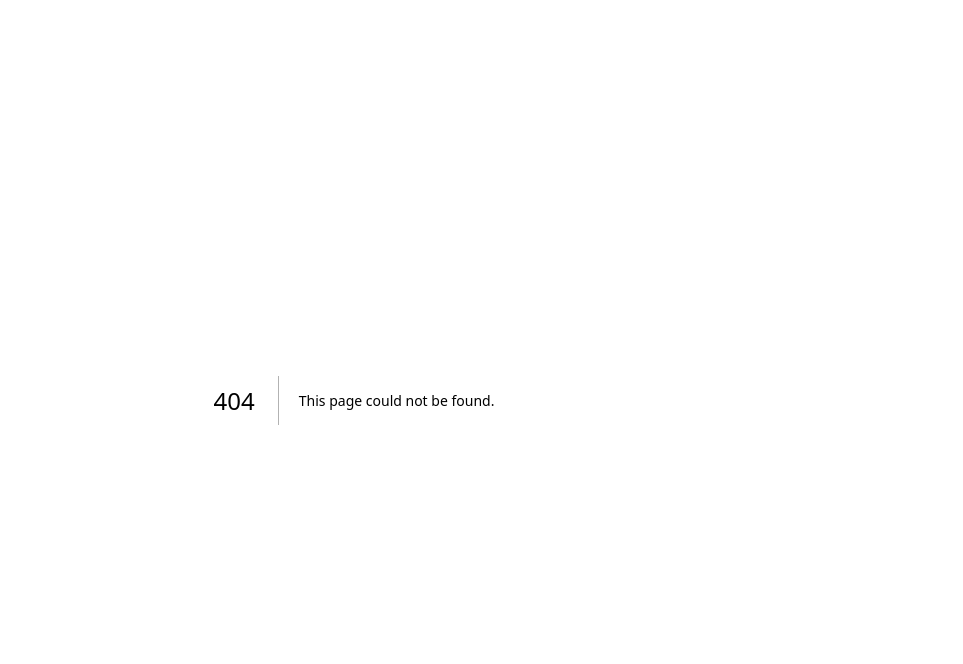
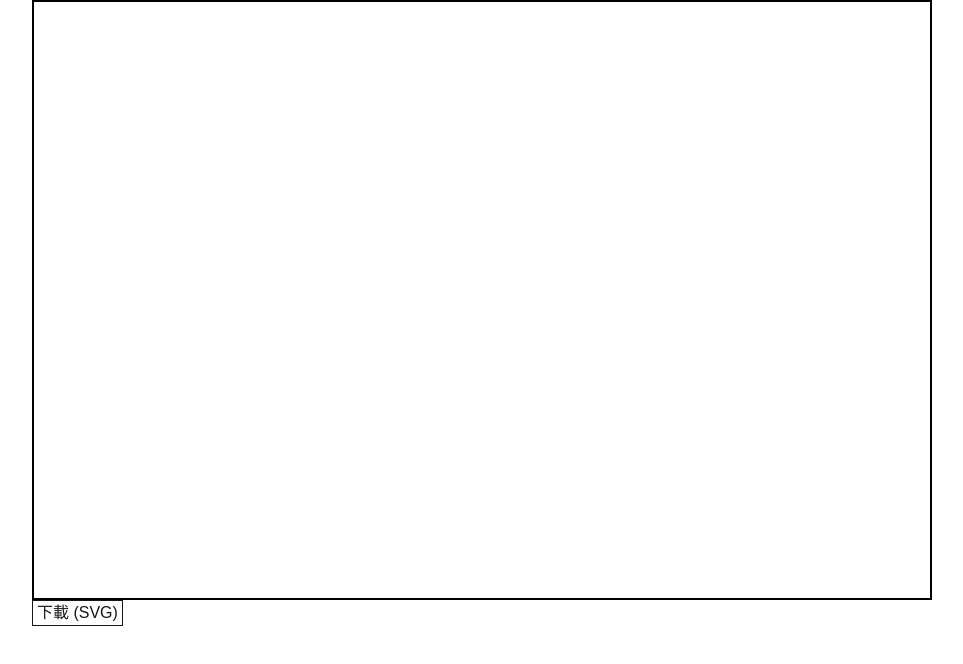
Before and after one commit to tanni6808/make-clouds, a Next.js app: page /canvas in a window 1280 px wide. Before the commit this address had no page. Shown: the top 664 px of the page, without its empty margins (286-1249 px from the left). Built offline with nearby package versions, Linux system fonts and the light colour scheme.

Commit message:
Canvas basic setting(zoom-in/out, panning, text element moveing)

```diff
--- /dev/null
+++ b/app/canvas/page.tsx
@@ -0,0 +1,221 @@
+"use client";
+import { useEffect, useRef, useState } from "react";
+import { DragState, CanvasTransform } from "../lib/definitions";
+import { useCompositionStore } from "../lib/compositionStore";
+
+export default function Canvas() {
+  const { composition, setComposition } = useCompositionStore();
+  const [canvasTransform, setCanvasTransform] = useState<CanvasTransform>({
+    scale: 1,
+    translateX: 0,
+    translateY: 0,
+  });
+  const svgRef = useRef<SVGSVGElement>(null);
+  const groupRef = useRef<SVGGElement>(null);
+  const scaleInitRef = useRef(false);
+  const svgWidth = 900;
+  const svgHeight = 600;
+
+  const [dragState, setDragState] = useState<DragState>({
+    index: null,
+    offsetX: 0,
+    offsetY: 0,
+  });
+  const [isPanning, setIsPanning] = useState(false);
+  const panStart = useRef<{ x: number; y: number }>({ x: 0, y: 0 });
+
+  // inital scaling
+  useEffect(() => {
+    if (!scaleInitRef.current) {
+      if (groupRef.current) {
+        const bbox = groupRef.current.getBBox();
+
+        const scaleX = svgWidth / bbox.width;
+        const scaleY = svgHeight / bbox.height;
+        const scale = Math.min(scaleX, scaleY);
+        const translateX = svgWidth / 2 - (bbox.x + bbox.width / 2) * scale;
+        const translateY = svgHeight / 2 - (bbox.y + bbox.height / 2) * scale;
+
+        setCanvasTransform({
+          scale,
+          translateX,
+          translateY,
+        });
+        scaleInitRef.current = true;
+      }
+    }
+  }, []);
+
+  // DL
+  const handleDlSvg = () => {
+    if (!svgRef.current) return;
+
+    const svgElement = svgRef.current;
+    const svgData = new XMLSerializer().serializeToString(svgElement);
+    const blob = new Blob([svgData], { type: "image/svg+xml;charset=utf-8" });
+    const url = URL.createObjectURL(blob);
+
+    const link = document.createElement("a");
+    link.href = url;
+    link.download = "makeWordCloud.svg";
+    document.body.appendChild(link);
+    link.click();
+    document.body.removeChild(link);
+    URL.revokeObjectURL(url);
+  };
+
+  // Drag & move text element / panning
+  function getMousePosition(event: React.MouseEvent) {
+    const CTM = groupRef.current!.getScreenCTM();
+    if (!CTM) return { x: 0, y: 0 };
+    const mouseX = (event.clientX - CTM.e) / CTM.a;
+    const mouseY = (event.clientY - CTM.f) / CTM.d;
+    return { x: mouseX, y: mouseY };
+  }
+  const handleTextMouseDown = (
+    event: React.MouseEvent<SVGTextElement>,
+    index: number
+  ) => {
+    const mousePosition = getMousePosition(event);
+
+    const word = composition[index];
+    setDragState({
+      index,
+      offsetX: mousePosition.x - word.x,
+      offsetY: mousePosition.y - word.y,
+    });
+  };
+
+  const handleCanvasMouseDown = (e: React.MouseEvent<SVGSVGElement>) => {
+    const isMiddleClick = e.button === 1;
+    const isLeftClick = e.button === 0;
+
+    if (isMiddleClick || (isLeftClick && e.target instanceof SVGSVGElement)) {
+      e.preventDefault();
+      setIsPanning(true);
+      panStart.current = { x: e.clientX, y: e.clientY };
+      return;
+    }
+  };
+
+  const handleMouseMove = (event: React.MouseEvent<SVGSVGElement>) => {
+    if (dragState.index !== null) {
+      event.preventDefault();
+      const mousePosition = getMousePosition(event);
+      const newX = mousePosition.x - dragState.offsetX;
+      const newY = mousePosition.y - dragState.offsetY;
+
+      const updated = composition.map((word, i) =>
+        i === dragState.index ? { ...word, x: newX, y: newY } : word
+      );
+
+      setComposition(updated);
+    }
+    if (isPanning) {
+      const dx = event.clientX - panStart.current.x;
+      const dy = event.clientY - panStart.current.y;
+
+      setCanvasTransform((prev) => ({
+        ...prev,
+        translateX: prev.translateX + dx,
+        translateY: prev.translateY + dy,
+      }));
+
+      panStart.current = { x: event.clientX, y: event.clientY };
+    }
+  };
+
+  const handleMouseUp = () => {
+    if (dragState.index !== null) {
+      // for undo/redo
+    }
+    setDragState({ index: null, offsetX: 0, offsetY: 0 });
+    setIsPanning(false);
+  };
+
+  // Zoom in/out
+  const handleWheel = (e: React.WheelEvent<SVGSVGElement>) => {
+    e.preventDefault();
+
+    if (!groupRef.current || !svgRef.current) return;
+    const svg = svgRef.current;
+
+    const { scale } = canvasTransform;
+
+    const { x: svgX, y: svgY } = getMousePosition(e);
+
+    const svgRect = svg.getBoundingClientRect();
+    const mouseX = e.clientX - svgRect.left;
+    const mouseY = e.clientY - svgRect.top;
+
+    const zoomFactor = e.deltaY > 0 ? 0.9 : 1.1;
+    const newScale = scale * zoomFactor;
+
+    const newTranslateX = mouseX - svgX * newScale;
+    const newTranslateY = mouseY - svgY * newScale;
+    setCanvasTransform({
+      scale: newScale,
+      translateX: newTranslateX,
+      translateY: newTranslateY,
+    });
+  };
+
+  return (
+    <div className="flex">
+      <div className="w-1/5 h-screen overflow-y-scroll">
+        {composition.map((word, index) => (
+          <div className="p-2 hover:bg-blue-200" key={index}>
+            {word.text}
+          </div>
+        ))}
+      </div>
+      <div className="grow flex justify-center">
+        <div className="">
+          <svg
+            ref={svgRef}
+            width={svgWidth}
+            height={svgHeight}
+            onMouseDown={handleCanvasMouseDown}
+            onMouseMove={handleMouseMove}
+            onMouseUp={handleMouseUp}
+            onMouseLeave={handleMouseUp}
+            onWheel={handleWheel}
+            style={{ cursor: "move" }}
+          >
+            <g
+              viewBox="0 0 600 400"
+              ref={groupRef}
+              transform={`translate(${canvasTransform.translateX}, ${canvasTransform.translateY}) scale(${canvasTransform.scale})`}
+            >
+              {composition.map((word, index) => (
+                <text
+                  key={index}
+                  x={word.x}
+                  y={word.y}
+                  fontSize={word.fontSize}
+                  fontFamily="Impact"
+                  fill="black"
+                  fontWeight="bold"
+                  onMouseDown={(e) => {
+                    handleTextMouseDown(e, index);
+                  }}
+                  className={`${
+                    dragState.index ? "cursor-grabbing" : "cursor-grab"
+                  }`}
+                >
+                  {word.text}
+                </text>
+              ))}
+            </g>
+          </svg>
+          <button
+            onClick={handleDlSvg}
+            className="border-1 hover:bg-gray-300 px-1"
+          >
+            下載 (SVG)
+          </button>
+        </div>
+      </div>
+    </div>
+  );
+}
--- a/app/globals.css
+++ b/app/globals.css
@@ -26,7 +26,11 @@ body {
 }
 
 svg {
-  width: 600px;
-  height: 400px;
   border: 2px solid black;
 }
+
+text {
+  user-select: none;
+  -webkit-user-select: none;
+  -ms-user-select: none;
+}
--- /dev/null
+++ b/app/lib/compositionStore.ts
@@ -0,0 +1,13 @@
+import { create } from "zustand";
+import type { WordCloudData, CompositionStore } from "./definitions";
+
+export const useCompositionStore = create<CompositionStore>((set) => ({
+  composition: [],
+  setComposition: (words: WordCloudData[]) => set({ composition: words }),
+  updateWordPosition: (index: number, x: number, y: number) =>
+    set((state) => {
+      const updated = [...state.composition];
+      updated[index] = { ...updated[index], x, y };
+      return { composition: updated };
+    }),
+}));
--- a/app/page.tsx
+++ b/app/page.tsx
@@ -1,16 +1,20 @@
 "use client";
 import { useState, useEffect, useRef } from "react";
-import { Words } from "./lib/definitions";
+import { useRouter } from "next/navigation";
+import { useCompositionStore } from "./lib/compositionStore";
+import { Words, WordCloudData } from "./lib/definitions";
 
 export default function Home() {
   const maxFontSize = 96;
   const minFontSize = 12;
+  const router = useRouter();
   const [addWord, setAddWord] = useState<string>("");
   const [customizedWords, setCustomizedWords] = useState<string[]>([]);
   const [maxWords, setMaxWords] = useState<number>(50);
   const [stopwords, setStopwords] = useState<Set<string>>(new Set());
   const [article, setArticle] = useState<string>("");
   const [result, setResult] = useState<Words[]>([]);
+  const { setComposition } = useCompositionStore();
   const isEffectCalledRef = useRef(false);
   const isWordCloudAppend = useRef(false);
   const svgRef = useRef<SVGSVGElement>(null);
@@ -98,7 +102,7 @@ export default function Home() {
     if (!svgRef.current) return;
     if (!isWordCloudAppend.current) return;
 
-    // 以 log(n) scale 計算每個詞的大小
+    // 以 log(n) scale 轉換出每個詞的大小
     const wordCounts = result.slice(0, maxWords).map((w) => w.count);
     const logMin = Math.log(Math.min(...wordCounts));
     const logMax = Math.log(Math.max(...wordCounts));
@@ -122,10 +126,9 @@ export default function Home() {
     svg.appendChild(group);
 
     const placedWords: DOMRect[] = [];
+    const thisWordCloud: WordCloudData[] = [];
 
     // 隨機性
-    const startRadius = 10 + Math.random() * 75;
-    const angleOffset = Math.random() * Math.PI * 4;
     const firstWordSideX = Math.round(Math.random());
     const firstWordSideY = Math.round(Math.random());
 
@@ -136,7 +139,8 @@ export default function Home() {
       text.setAttribute("fill", "black");
       text.style.fontFamily = "impact";
       text.style.fontWeight = "bold";
-      // 決定第一個字的象限
+
+      // 決定第一個字的起始象限
       let centerOffsetX = 0;
       let centerOffsetY = 0;
       if (index === 0) {
@@ -149,12 +153,15 @@ export default function Home() {
         centerOffsetY = firstWordSideY === 0 ? 0 : firstBbox.height;
       }
 
+      // 隨機選位
       const step = 1;
       let placed = false;
       let attempts = 0;
       const maxAttempts = 1000;
 
       while (!placed && attempts < maxAttempts) {
+        const startRadius = 10 + Math.random() * 200;
+        const angleOffset = Math.random() * Math.PI * 2;
         const r = startRadius + step * attempts;
         const a = angleOffset + 0.5 * attempts;
         const x = centerX - centerOffsetX + r * Math.cos(a);
@@ -174,15 +181,32 @@ export default function Home() {
           group.appendChild(text);
           placedWords.push(rect);
           placed = true;
+          thisWordCloud.push({
+            text: word.word,
+            x: x,
+            y: y,
+            fontSize: word.size,
+          });
         }
         attempts++;
       }
 
       if (!placed) {
-        alert(`無法放置${word.word}`);
+        text.setAttribute("x", "0");
+        text.setAttribute("y", "0");
+        group.appendChild(text);
+        thisWordCloud.push({
+          text: word.word,
+          x: 0,
+          y: 0,
+          fontSize: word.size,
+        });
+        alert(`${word.word}找不到合適的位置，將放置於左上角。`);
         return;
       }
     });
+
+    setComposition(thisWordCloud);
 
     // 縮放到最適大小
     const bbox = group.getBBox();
@@ -340,14 +364,20 @@ export default function Home() {
         </div>
       </div>
       <div className="m-2">
-        <svg ref={svgRef}></svg>
+        <div className="">預覽：</div>
+        <svg ref={svgRef} width={600} height={400}></svg>
         <div className={isWordCloudAppend.current ? "flex" : "hidden"}>
-          <div className="">下載：</div>
           <button
             onClick={handleDlSvg}
             className="border-1 hover:bg-gray-300 px-1"
           >
-            SVG
+            下載 (SVG)
+          </button>
+          <button
+            className="border-1 hover:bg-gray-300 px-1"
+            onClick={() => router.push("/canvas")}
+          >
+            進階調整
           </button>
         </div>
       </div>
@@ -372,17 +402,19 @@ function generateWordArr(
   const keywordCounts: Words[] = [];
   let processedArticle = article;
   if (prevArr.length !== 0) {
-    prevArr.forEach((keyword) => {
+    prevArr.forEach((keyword, i) => {
       const regex = new RegExp(keyword, "gi");
       const matches = processedArticle.match(regex);
 
       if (matches) {
         keywordCounts.push({ word: keyword, count: matches.length, size: 1 });
         processedArticle = processedArticle.replaceAll(regex, " ");
-      } else
+      } else {
+        prevArr.splice(i);
         return alert(
           `找不到「${keyword}」。如果您確定文章中有這個詞，請檢查是否曾新增了過於簡短或重疊的自訂詞，導致詞彙被切割。建議刪除可能衝突的自訂詞，或直接清除所有自訂詞後再試一次。`
         );
+      }
     });
   }
 
--- a/package.json
+++ b/package.json
@@ -10,9 +10,9 @@
   },
   "dependencies": {
     "next": "15.3.2",
-    "nodejieba": "^3.4.4",
     "react": "^19.0.0",
-    "react-dom": "^19.0.0"
+    "react-dom": "^19.0.0",
+    "zustand": "^5.0.5"
   },
   "devDependencies": {
     "@eslint/eslintrc": "^3",
```
Also changed, not shown: app/lib/definitions.ts (+24 -0 lines), 1 other file (tests, documents, lock files or other folders).
